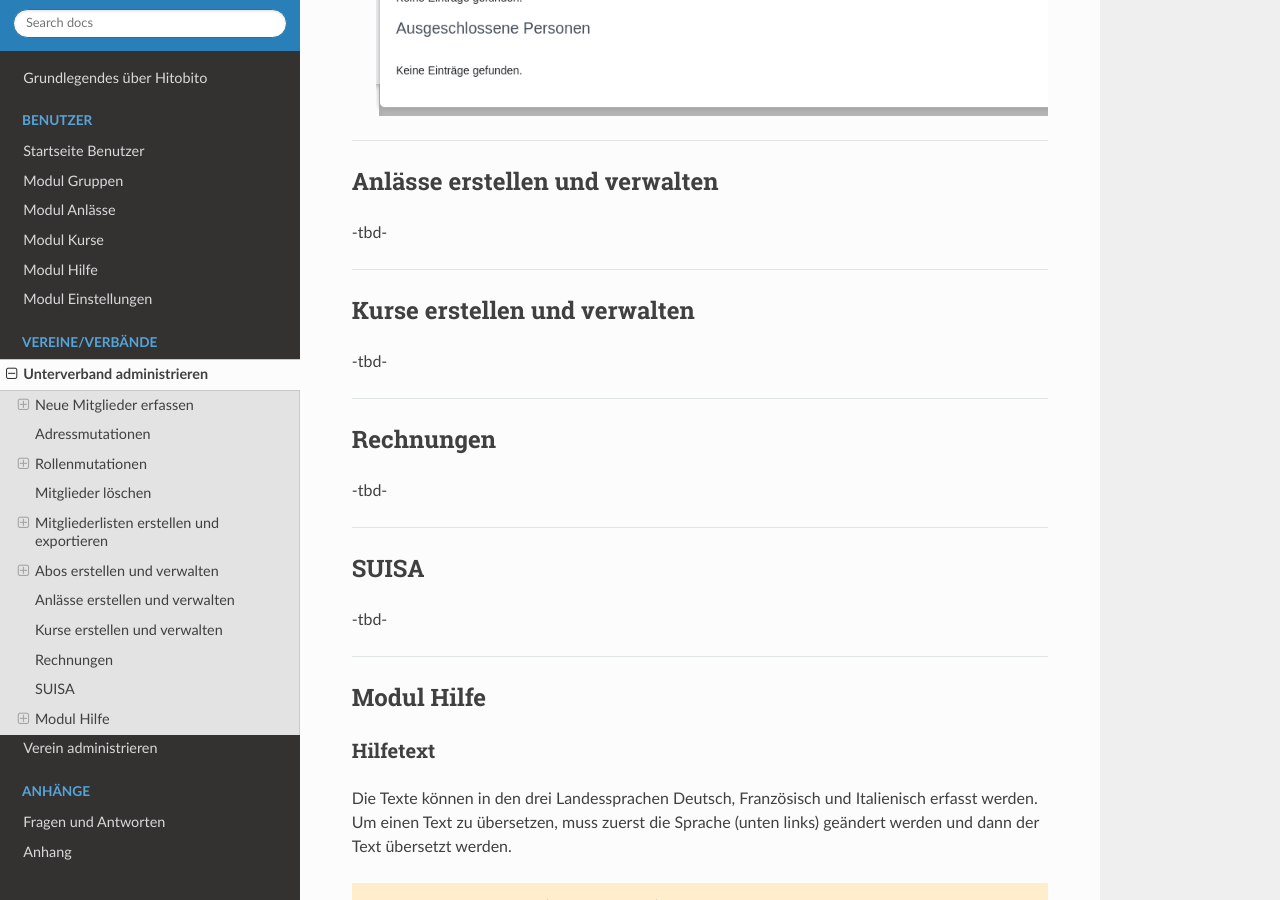
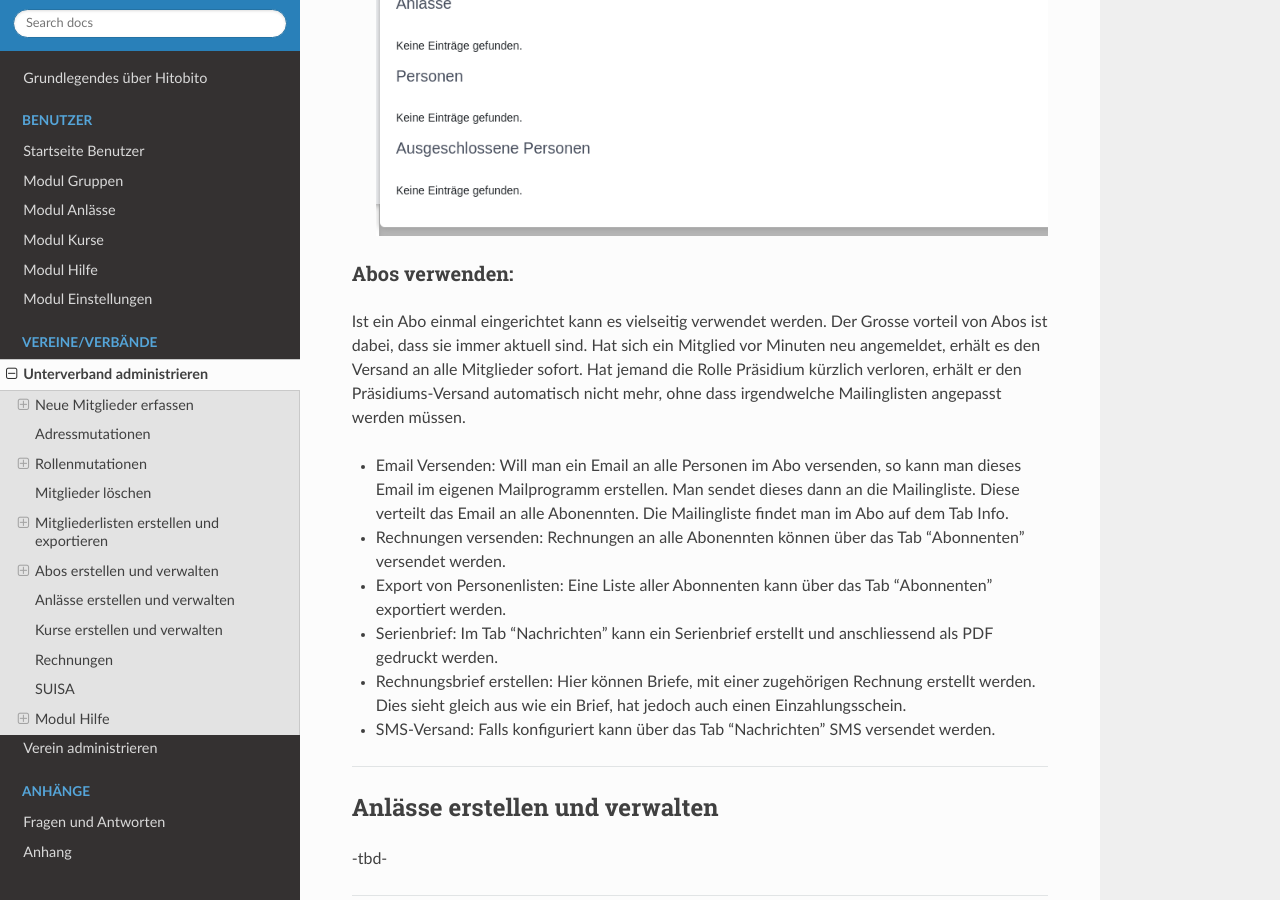
Before and after one commit to hitobito/user_documentation_ejv, a Sphinx documentation site: the page built from docs/verband.md, in a window 1280 px wide and 900 px high, scrolled down 13967 px. Built offline with Sphinx 7.4.7 and the Read the Docs theme 3.1.0, drawn with Linux system fonts in a browser that asks for light colours; some of the changed text lies outside the part shown.

Commit message:
Update verband.md

```diff
--- a/docs/verband.md
+++ b/docs/verband.md
@@ -144,6 +144,7 @@
 ## Abos erstellen und verwalten
 Hinter den Abos versteckt sich ein mächtiger Personenfilter welcher vielseitig einsetzbar ist.
 Mögliche Einsatzgebiete für Abos sind Exporte von Personenlisten, Email-Verteiler, Listen für den Physikalischen Zeitschriftenversand, Rechnungsversand und mehr.
+Der Grosse Vorteil von Abos ist dabei, dass diese immer aktuell sind. Meldet sich ein Mitglied neu zu einem Verein an, ist es sofort im Versand der Vereinszeitschrift inkludiert. Übernimmt eine Person ein Amto, oder verliert dieses wieder, ist sie sofort im Versand an alle Personen dieses Amtes inkludiert, und nach Ablauf des Amtes sofort wieder nicht mehr, ohne dass dies mühsam in vielen Mailinglisten nachgeführt werden muss.
 
 ### Abo erstellen
 Von Personen mit Leserechten auf einer Gruppe, können für diese und darunterliegende Gruppen Abos erstellt und verwaltet werden.
@@ -180,6 +181,18 @@
 - Globale Bedingungen: Hier kann fast jedes Feld in Hitobito gesucht und gefiltert werden. Beispielsweise kann nach bestimmten Sprachen, Geschlecht, Alter, Wohnort und vielem mehr gefiltert werden.
 ![image](images/abo5.png)
 
+### Abos verwenden:
+Ist ein Abo einmal eingerichtet kann es vielseitig verwendet werden.
+Der Grosse vorteil von Abos ist dabei, dass sie immer aktuell sind.
+Hat sich ein Mitglied vor Minuten neu angemeldet, erhält es den Versand an alle Mitglieder sofort. Hat jemand die Rolle Präsidium kürzlich verloren, erhält er den Präsidiums-Versand automatisch nicht mehr, ohne dass irgendwelche Mailinglisten angepasst werden müssen.
+
+- Email Versenden: Will man ein Email an alle Personen im Abo versenden, so kann man dieses Email im eigenen Mailprogramm erstellen. Man sendet dieses dann an die Mailingliste. Diese verteilt das Email an alle Abonennten. Die Mailingliste findet man im Abo auf dem Tab Info.
+- Rechnungen versenden: Rechnungen an alle Abonennten können über das Tab "Abonnenten" versendet werden.
+- Export von Personenlisten: Eine Liste aller Abonnenten kann über das Tab "Abonnenten" exportiert werden.
+- Serienbrief: Im Tab "Nachrichten" kann ein Serienbrief erstellt und anschliessend als PDF gedruckt werden.
+- Rechnungsbrief erstellen: Hier können Briefe, mit einer zugehörigen Rechnung erstellt werden. Dies sieht gleich aus wie ein Brief, hat jedoch auch einen Einzahlungsschein.
+- SMS-Versand: Falls konfiguriert kann über das Tab "Nachrichten" SMS versendet werden.
+
 
 ---
 ## Anlässe erstellen und verwalten
```
